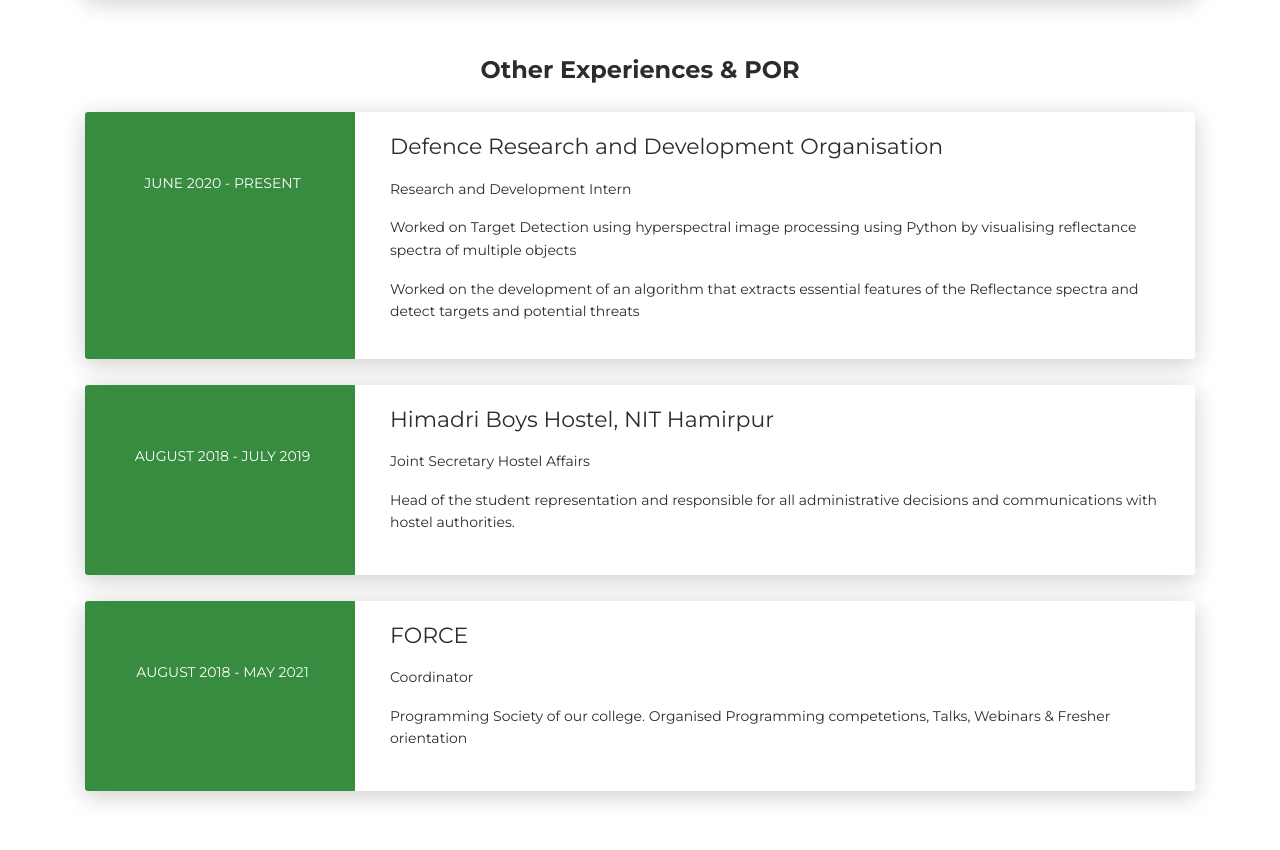
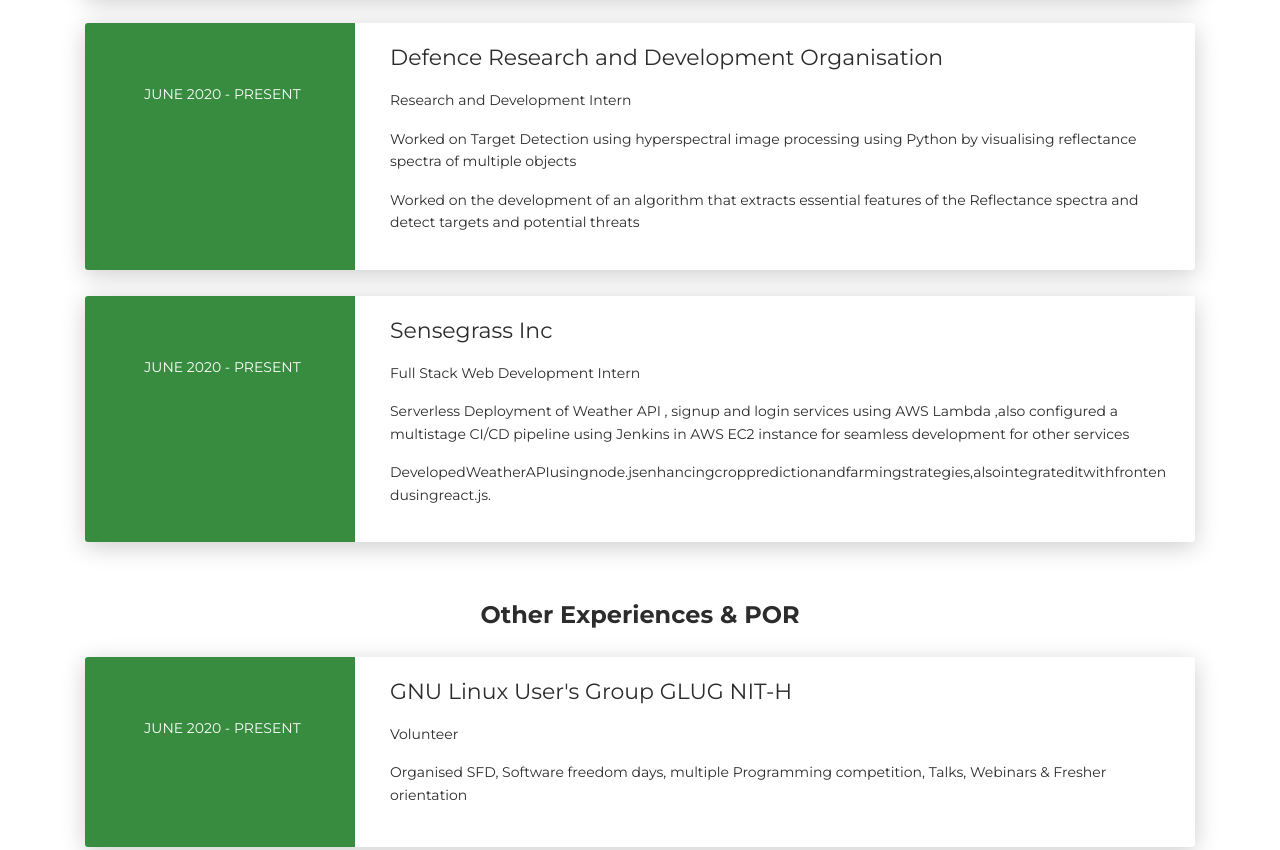
Before and after one commit to Devtyagi-9/Devtyagi-9.github.io, a plain HTML site: page index.html in a window 1280 px wide. Shown: the part 2112-2962 px from the top of the page. Drawn offline with Linux system fonts and the light colour scheme.

Commit message:
resume update

```diff
--- a/index.html
+++ b/index.html
@@ -45,7 +45,7 @@
           <div class="h2 title">Dev Tyagi</div>
           <p class="category text-white">Software Engineer</p>
           <!-- <a class="btn btn-primary" href="https://docs.google.com/document/d/1C-UqZ3sGMPg9VRkDMLEGH79HWY_4mrmrIiBw5JmrQQw/edit?usp=sharing" data-aos="zoom-in" data-aos-anchor="data-aos-anchor">Cover Letter</a> -->
-          <a class="btn btn-primary" href="https://drive.google.com/file/d/1sq-F4XrnuZ6WFKXCtI7g9PBLmr9FhHj-/view?usp=sharing" data-aos="zoom-in" data-aos-anchor="data-aos-anchor">Resume</a>
+          <a class="btn btn-primary" href="https://drive.google.com/file/d/1s38UPhVOdtVcd2S6J93A2e5yJIMBgPN3/view?usp=sharing" data-aos="zoom-in" data-aos-anchor="data-aos-anchor">Resume</a>
         </div>
       </div>
       <div class="section">
@@ -162,6 +162,41 @@
         </div>
       </div>
     </div>
+    <div class="card">
+      <div class="row">
+        <div class="col-md-3 bg-primary" data-aos="fade-right" data-aos-offset="50" data-aos-duration="500">
+          <div class="card-body cc-experience-header">
+            <p>June 2020 - Present</p>
+          </div>
+        </div>
+        <div class="col-md-9" data-aos="fade-left" data-aos-offset="50" data-aos-duration="500">
+          <div class="card-body">
+            <div class="h5">Defence Research and Development Organisation</div>
+            <p>Research and Development Intern</p>
+            <p>Worked on Target Detection using hyperspectral image processing using Python by visualising reflectance spectra of multiple objects</p>
+            <p>Worked on the development of an algorithm that extracts essential features of the Reflectance spectra and detect targets and potential threats</p>
+          </div>
+        </div>
+      </div>
+    </div>
+    <div class="card">
+      <div class="row">
+        <div class="col-md-3 bg-primary" data-aos="fade-right" data-aos-offset="50" data-aos-duration="500">
+          <div class="card-body cc-experience-header">
+            <p>June 2020 - Present</p>
+          </div>
+        </div>
+        <div class="col-md-9" data-aos="fade-left" data-aos-offset="50" data-aos-duration="500">
+          <div class="card-body">
+            <div class="h5">Sensegrass Inc</div>
+            <p>Full Stack Web Development Intern</p>
+            <p>Serverless Deployment of Weather API , signup and login services using AWS Lambda ,also configured a multistage CI/CD pipeline using
+              Jenkins in AWS EC2 instance for seamless development for other services</p>
+            <p>DevelopedWeatherAPIusingnode.jsenhancingcroppredictionandfarmingstrategies,alsointegrateditwithfrontendusingreact.js.</p>
+          </div>
+        </div>
+      </div>
+    </div>
     <div class="h4 text-center mb-4 title">Other Experiences & POR</div>
       <div class="card">
         <div class="row">
@@ -172,10 +207,9 @@
           </div>
           <div class="col-md-9" data-aos="fade-left" data-aos-offset="50" data-aos-duration="500">
             <div class="card-body">
-              <div class="h5">Defence Research and Development Organisation</div>
-              <p>Research and Development Intern</p>
-              <p>Worked on Target Detection using hyperspectral image processing using Python by visualising reflectance spectra of multiple objects</p>
-              <p>Worked on the development of an algorithm that extracts essential features of the Reflectance spectra and detect targets and potential threats</p>
+              <div class="h5">GNU Linux User's Group GLUG NIT-H</div>
+              <p>Volunteer</p>
+              <p>Organised SFD, Software freedom days, multiple Programming competition, Talks, Webinars & Fresher orientation</p>
             </div>
           </div>
         </div>
@@ -207,7 +241,7 @@
             <div class="card-body">
               <div class="h5">FORCE</div>
               <p>Coordinator</p>
-              <p>Programming Society of our college. Organised Programming competetions, Talks, Webinars & Fresher orientation</p>
+              <p>Programming Society of our college. Organised Programming competition, Talks, Webinars & Fresher orientation</p>
             </div>
           </div>
         </div>
```
